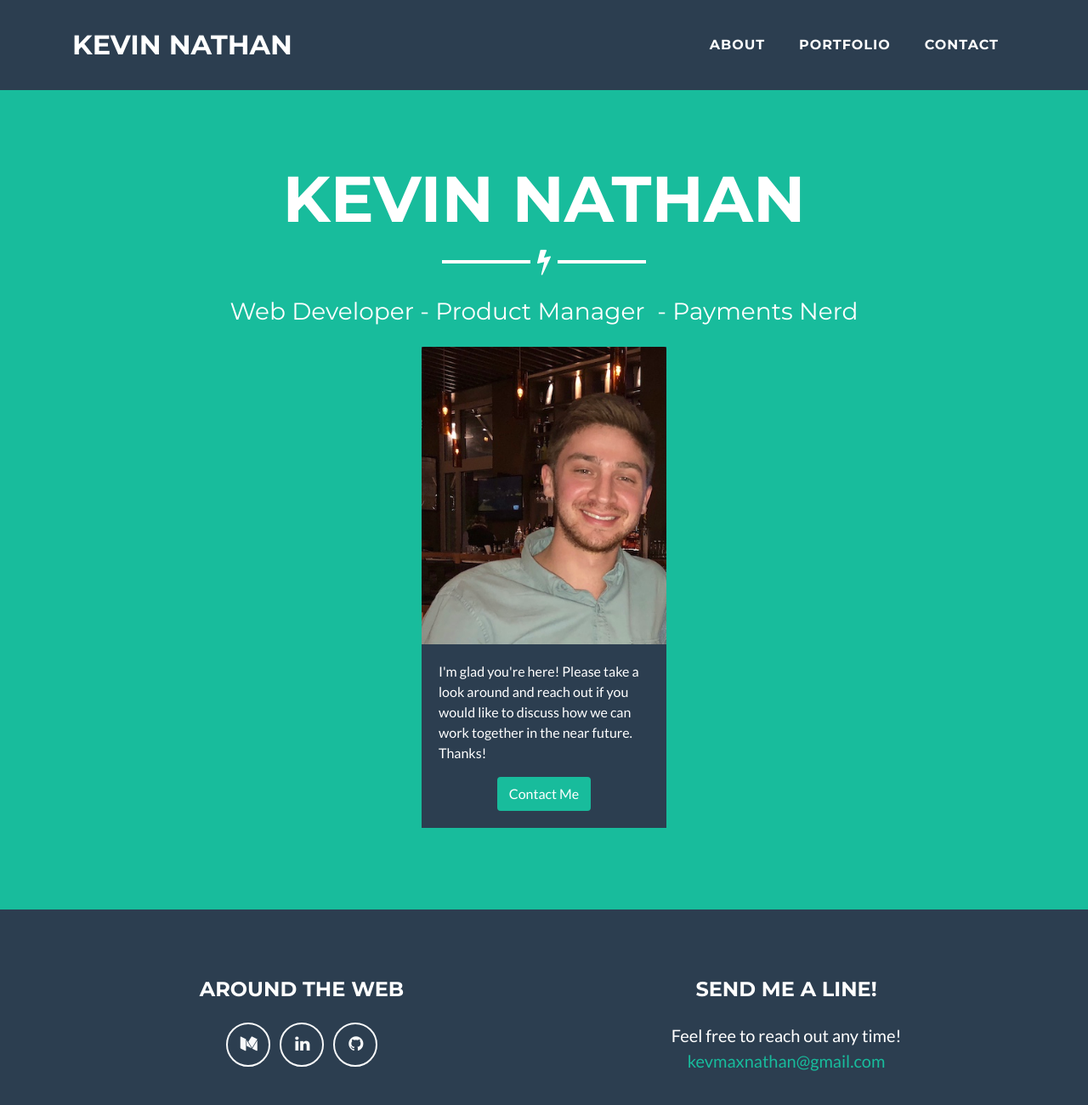
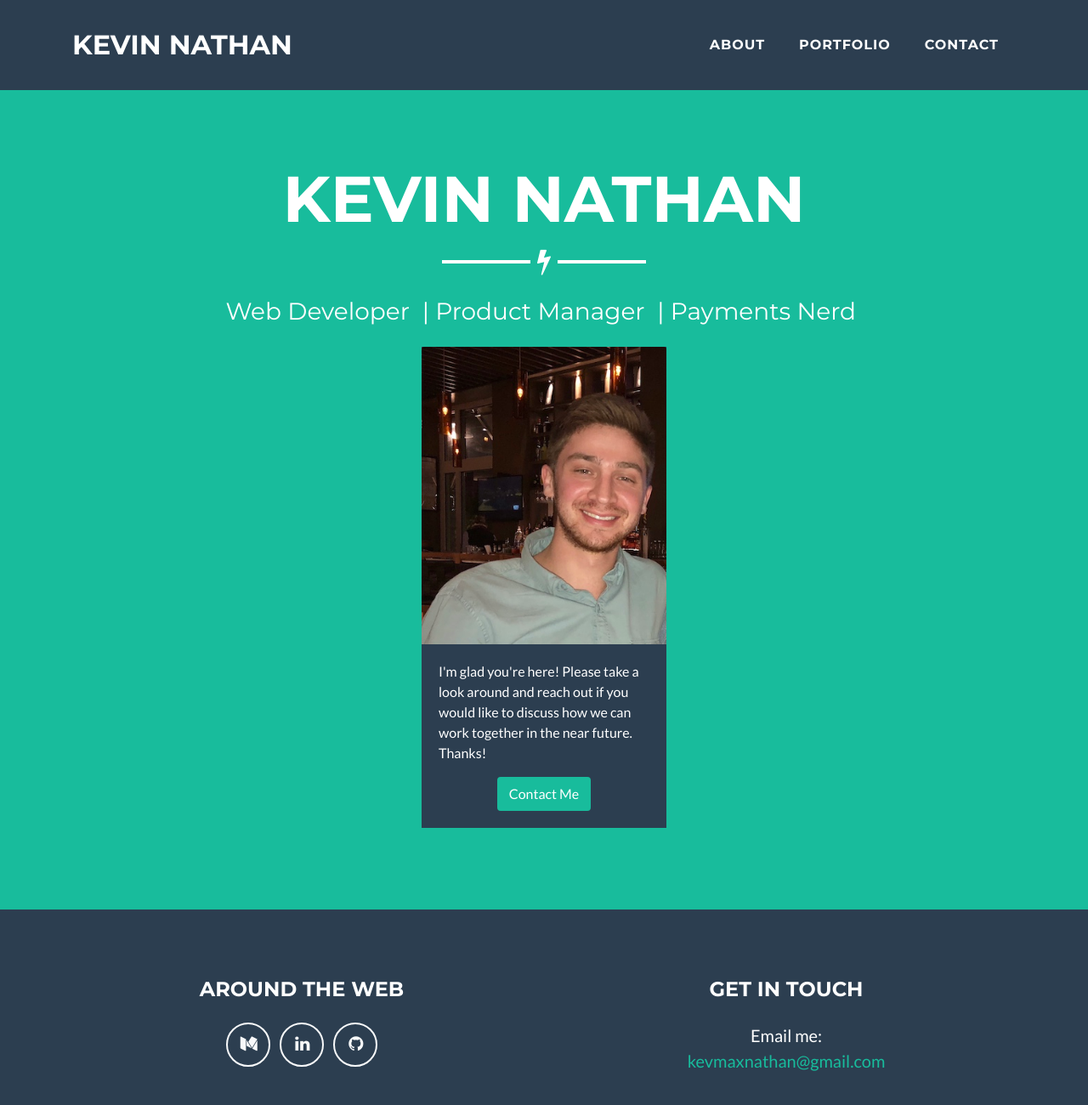
Before and after one commit to kevnat/Bootstrap-Portfolio, a plain HTML site: page index.html in a window 1280 px wide. Shown: the top 1300 px of the page at 85% size. Drawn offline with Linux system fonts and the light colour scheme.

Commit message:
final commit

```diff
--- a/index.html
+++ b/index.html
@@ -59,7 +59,7 @@
           <div class = "col align-self-center">
             <h1 class="text-uppercase mb-0">Kevin Nathan</h1>
             <hr class="star-light">
-            <h3 class="font-weight-light mb-0">Web Developer - Product Manager&nbsp - Payments Nerd</h3>
+            <h3 class="font-weight-light mb-0">Web Developer&nbsp; | Product Manager&nbsp; | Payments Nerd&nbsp;</h3>
             <br>
 
 
@@ -106,8 +106,8 @@
           </ul>
       </div>
       <div class="col-md-6">
-          <h4 class="text-uppercase mb-4">Send me a line!</h4>
-          <p class="lead mb-0">Feel free to reach out any time! <br>
+          <h4 class="text-uppercase mb-4">Get in touch</h4>
+          <p class="lead mb-0"> Email me: <br>
           <a href="mailto:kevmaxnathan@gmail.com">kevmaxnathan@gmail.com</a></p>
       </div>
       </div>
```
Also changed, not shown: contact.html (+3 -2 lines), portfolio.html (+2 -2 lines).
